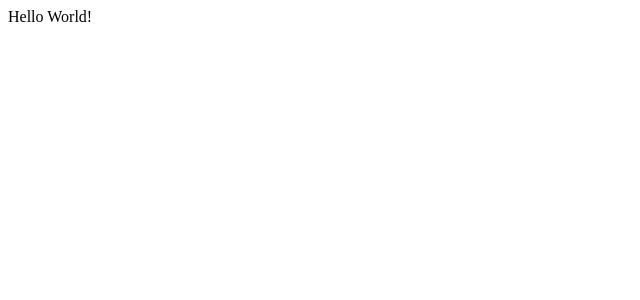
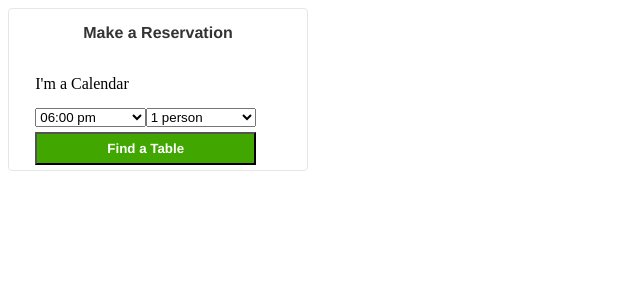
Before and after one commit to scarf-ly/reservations_SDC, a React app: page / in a window 1280 px wide. Shown: the top 300 px of the page, without its empty margins (0-640 px from the left). Built offline with nearby package versions, Linux system fonts and the light colour scheme; the HTML template or start-up script is replaced by a standard one.

Commit message:
Create basic structure for App.jsx

```diff
--- a/client/src/App.jsx
+++ b/client/src/App.jsx
@@ -1,14 +1,132 @@
 import React from 'react';
 import ReactDOM from 'react-dom';
+import styled from 'styled-components';
+import Calendar from './component/Calendar.jsx';
+
+const ReservationHeader = styled.div`
+  margin-top: 5%;
+  margin-bottom: 9%;
+  color: #333333;
+  font-family: 'Helvetica Neue', Helvetica, Arial, sans-serif;
+  font-weight: bold;
+  height: 10%;
+`;
+
+const StyledButton = styled.button`
+  margin-bottom: 3%;
+  color: #ffffff;
+  width: 90%;
+  height: 50%;
+  font-weight: bold;
+  font-family: 'Helvetica Neue', Helvetica, Arial, sans-serif;
+  size: 12px;
+  background: #41A700;
+`;
+
+const IslandContainer = styled.div`
+  height: 160.88px;
+  width: 297.98px;
+  background: #FFFFFF;
+  border: 1px solid #e6e6e6;
+  border-radius: 4px;
+  display: flex;
+  flex-direction: column;
+  justify-content: space-around;
+  align-items: center;
+`;
+
+const ReservationFormContainer = styled.form`
+  width: 90%;
+  display: flex;
+  height: 70%;
+  flex-direction: column;
+  justify-content: space-between;
+  align-items: center;
+`;
+
+const ReservationFields = styled.div`
+  width: 100%;
+  height: 100%;
+  display: flex;
+  flex-wrap: wrap;
+  align-items: center;
+`;
+
+const CalenderPicker = styled.div`
+  height: 50%px
+  width: 90%;
+`;
+
+const TimePicker = styled.div`
+  height: 25%
+  width: 45%;
+`;
+
+const PeoplePicker = styled.div`
+  height: 25%
+  width: 45%;
+`;
+
+const FullWidthSelect = styled.select`
+  width: 100%;
+`;
 
 class App extends React.Component {
   constructor(props) {
     super(props)
   }
 
+
+
   render() {
     return(
-      <div>Hello World!</div>
+      <IslandContainer className='island-container'>
+          <ReservationHeader className='reservation-header'>
+            <span></span>
+            <div>Make a Reservation</div>
+          </ReservationHeader>
+          <ReservationFormContainer className='reservation-form-container'>
+            <div className='reservation-form'>
+              <ReservationFields className='reservation-fields'>
+                <CalenderPicker className='calender-picker'>
+                  <div>
+                    <span></span>
+                    <Calendar />
+                    <span></span>
+                  </div>
+                </CalenderPicker>
+                <TimePicker className='time-picker'>
+                  <div>
+                    <span></span>
+                    <FullWidthSelect>
+                      <option value="1800">06:00 pm</option>
+                      <option value="1900">07:00 pm</option>
+                      <option value="2000">08:00 pm</option>
+                    </FullWidthSelect>
+                    <span></span>
+                  </div>
+                </TimePicker>
+                <PeoplePicker className='people-picker'>
+                  <div>
+                    <span></span>
+                    <FullWidthSelect>
+                      <option value="1">1 person</option>
+                      <option value="2">2 people</option>
+                      <option value="3">3 people</option>
+                      <option value="4">4 people</option>
+                      <option value="5">5 people</option>
+                      <option value="6">6 people</option>
+                      <option value="7">7 people</option>
+                      <option value="8">8 people</option>
+                    </FullWidthSelect>
+                    <span></span>
+                  </div>
+                </PeoplePicker>
+              </ReservationFields>
+              <StyledButton>Find a Table</StyledButton>
+            </div>
+          </ReservationFormContainer>
+      </IslandContainer>
     )
   }
 }
--- /dev/null
+++ b/client/src/component/Calendar.jsx
@@ -0,0 +1,17 @@
+import React from 'react';
+
+class Calendar extends React.Component {
+  constructor(props) {
+    super(props);
+
+    this.state = {};
+  }
+
+  render() {
+    return (
+      <div>I'm a Calendar</div>
+    )
+  }
+}
+
+export default Calendar;
--- a/package.json
+++ b/package.json
@@ -21,7 +21,8 @@
   "dependencies": {
     "express": "^4.17.1",
     "react": "^16.8.6",
-    "react-dom": "^16.8.6"
+    "react-dom": "^16.8.6",
+    "styled-components": "^4.3.2"
   },
   "devDependencies": {
     "@babel/core": "^7.4.5",
```
Also changed, not shown: 1 other file (tests, documents, lock files or other folders).
